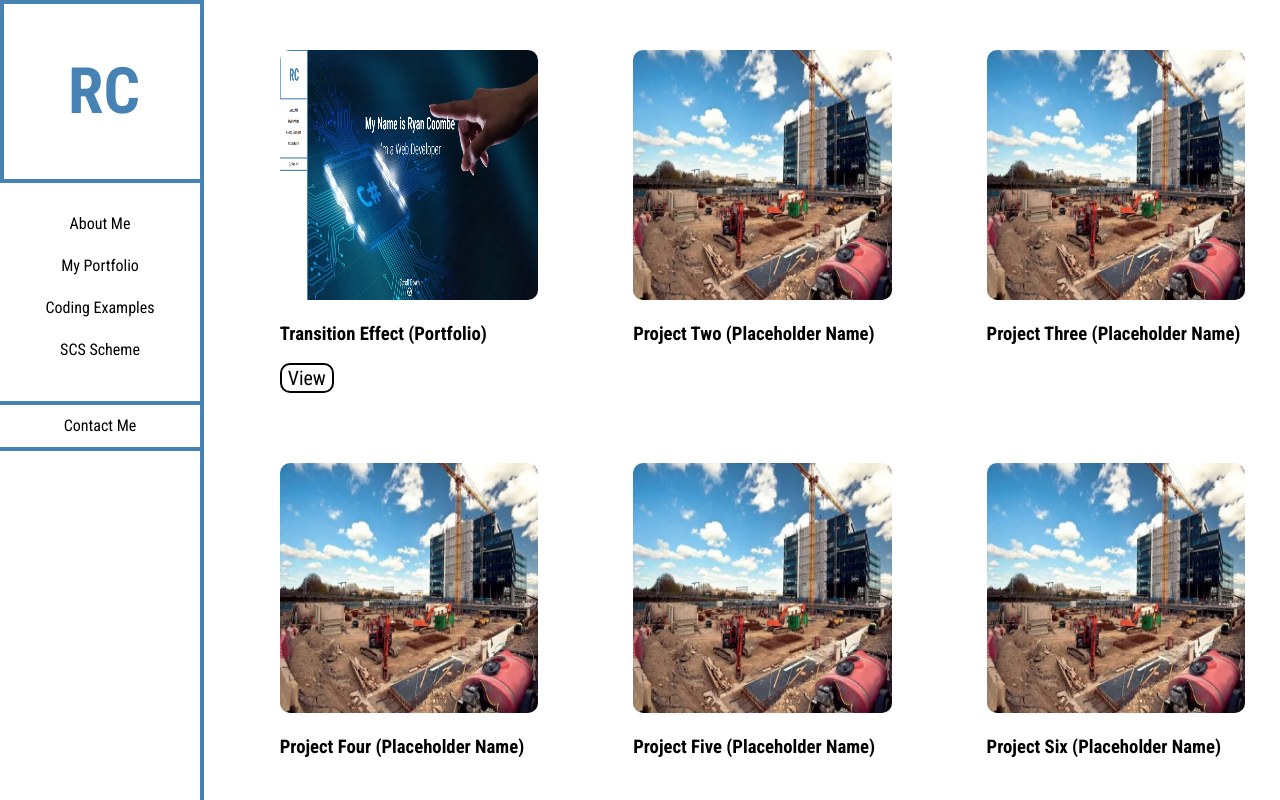
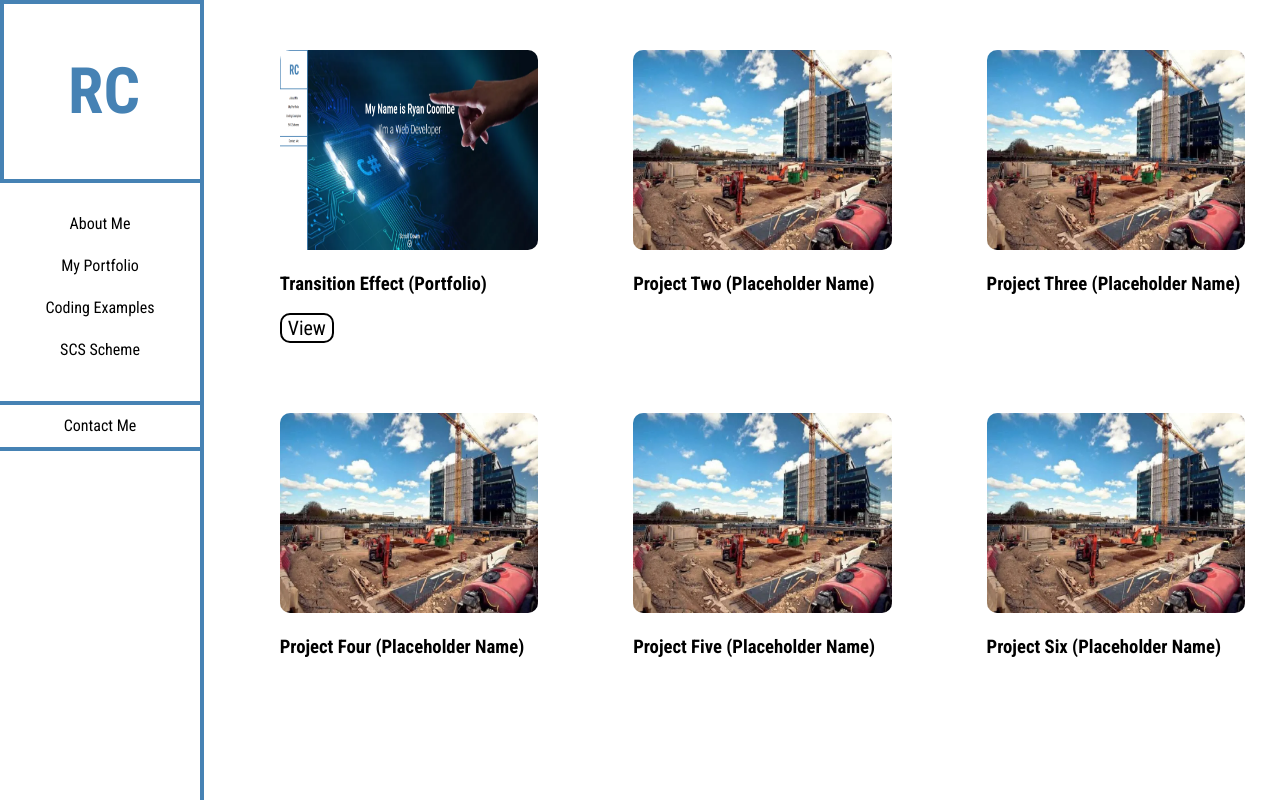
Before and after one commit to Requiem2803/requeim2803.github.io, a PHP site: page /Portfolio/coding-examples.html in a window 1280 px wide. Run offline with PHP 8.4, Linux system fonts and the light colour scheme; some libraries are stand-ins or nearby versions; some web fonts are replaced.

Commit message:
portfolio v1.4.0

```diff
--- a/Portfolio/styles.css
+++ b/Portfolio/styles.css
@@ -292,7 +292,7 @@ main p {
 .code-container img {
   width: 80vw;
   border-radius: 10px;
-  height: 250px;
+  height: 200px;
 }
 .code-container a {
   text-decoration: none;
--- a/Portfolio/styles.scss
+++ b/Portfolio/styles.scss
@@ -337,7 +337,7 @@ main {
         img {
             width: 80vw;
             border-radius: 10px;
-            height: 250px;
+            height: 200px;
         }
 
         a {
```
